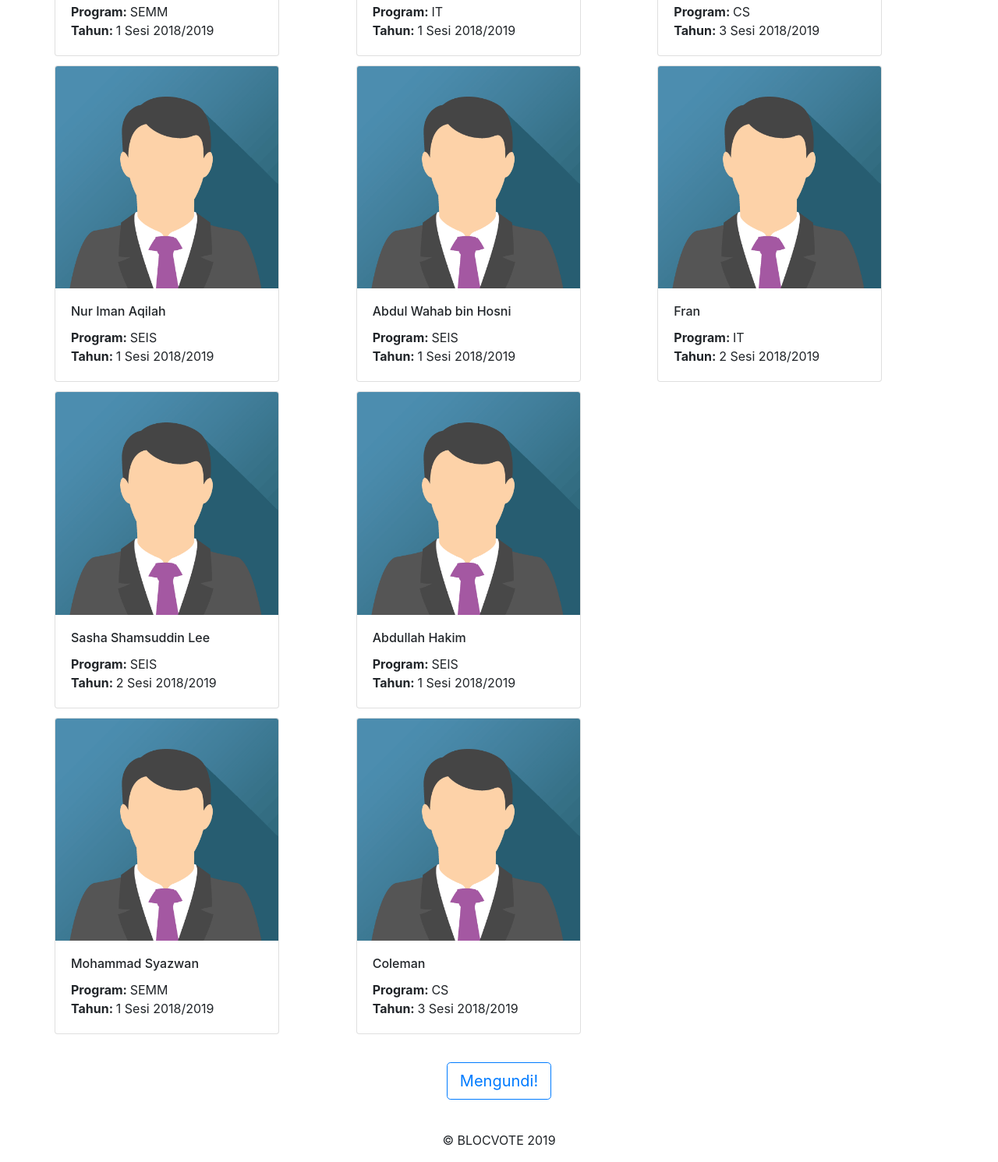
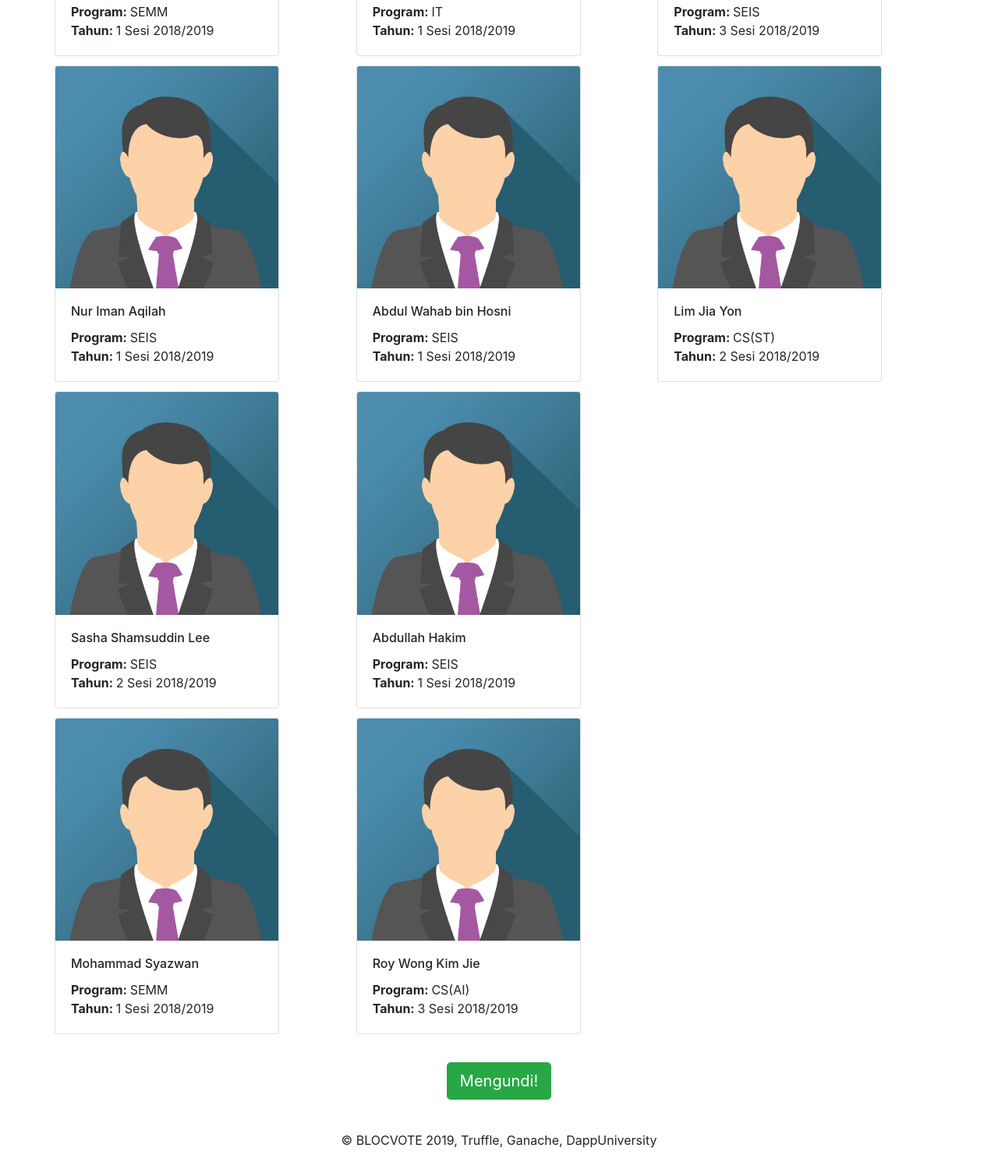
Before and after one commit to mengfong96/uni-blocvote, a website: page src/discover.html in a window 1280 px wide. Shown: the part 527-2018 px from the top of the page at 78% size. Drawn offline with nearby package versions, Linux system fonts and the light colour scheme.

Commit message:
footer fixed

```diff
--- a/src/discover.html
+++ b/src/discover.html
@@ -90,41 +90,41 @@
         <div class="card" style="width: 18rem;">
           <img class="card-img-top" src="../../images/img_avatar.png" alt="Card image cap">
           <div class="card-body">
-            <h6 class="card-title">Coleman</h6>
-            <p class="card-text"><strong>Program: </strong>CS
+            <h6 class="card-title">Roy Wong Kim Jie</h6>
+            <p class="card-text"><strong>Program: </strong>CS(AI)
               <br /><strong>Tahun: </strong>3 Sesi 2018/2019</p>
           </div>
         </div>
         <div class="card" style="width: 18rem;">
           <img class="card-img-top" src="../../images/img_avatar.png" alt="Card image cap">
           <div class="card-body">
-            <h6 class="card-title">Nichole</h6>
-            <p class="card-text"><strong>Program: </strong>CS
+            <h6 class="card-title">Raymond Chua Yong Xiang</h6>
+            <p class="card-text"><strong>Program: </strong>SEIS
               <br /><strong>Tahun: </strong>3 Sesi 2018/2019</p>
           </div>
         </div>
         <div class="card" style="width: 18rem;">
           <img class="card-img-top" src="../../images/img_avatar.png" alt="Card image cap">
           <div class="card-body">
-            <h6 class="card-title">Fran</h6>
-            <p class="card-text"><strong>Program: </strong>IT
+            <h6 class="card-title">Lim Jia Yon</h6>
+            <p class="card-text"><strong>Program: </strong>CS(ST)
               <br /><strong>Tahun: </strong>2 Sesi 2018/2019</p>
           </div>
         </div>
       </div>
     </div>
-    <br>
+    <br />
     <div>
       <center>
         <form action="vote.html">
-          <button class="btn btn-outline-primary btn-lg" type="submit">Mengundi!</button>
+          <button class="btn btn-success btn-lg" type="submit">Mengundi!</button>
         </form>
       </center>
     </div>
   </div>
   <footer class="page-footer font-small blue pt-4">
     <!-- Copyright -->
-    <div class="footer-copyright text-center py-3">© BLOCVOTE 2019
+    <div class="footer-copyright text-center py-3">© BLOCVOTE 2019, Truffle, Ganache, DappUniversity
     </div>
     <!-- Copyright -->
   </footer>
```
Also changed, not shown: src/index.html (+4 -0 lines), src/vote.html (+1 -3 lines).
